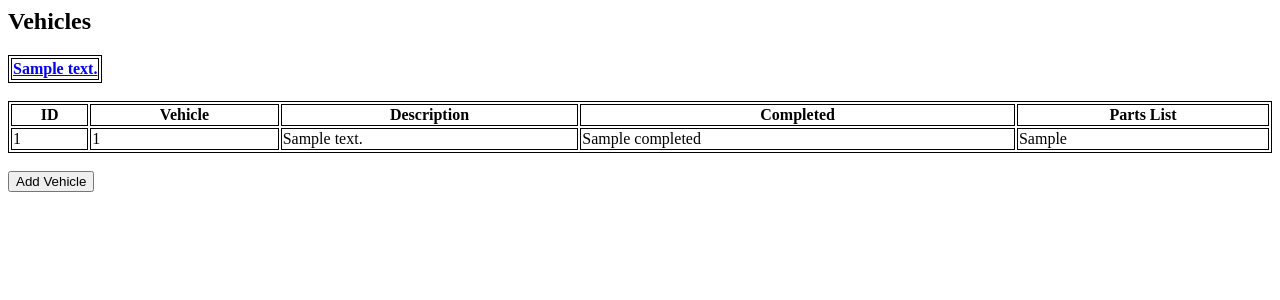
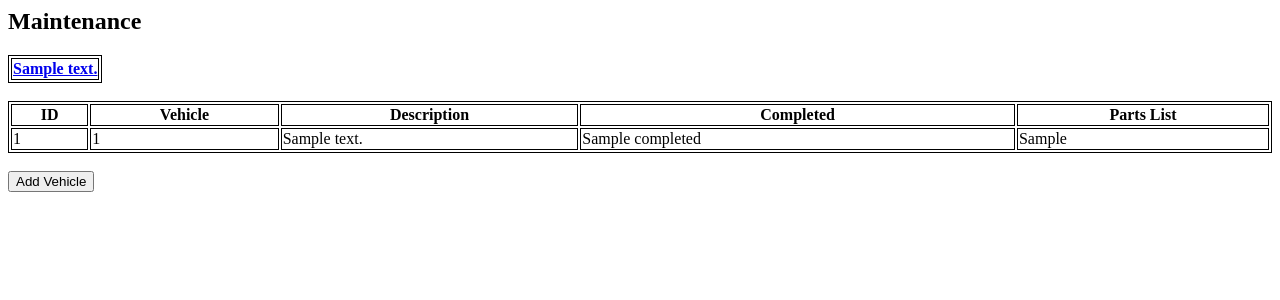
Before and after one commit to StephenP-AL/CS499-group-7, a Django app: template src/seven/truckr/templates/truckr/maintenance.html in a window 1280 px wide. Shown: the top 300 px of the page. Run offline with Django 3.2, Linux system fonts and the light colour scheme; the template is opened without the code that fills it: most values are stand-ins (such as "Sample title", 1, 10 or a date in 2020); lists and menus that the app fills with data are empty.

Commit message:
added maintenance page to navbar table. Changed title on maintenance page

```diff
--- a/src/seven/truckr/templates/truckr/maintenance.html
+++ b/src/seven/truckr/templates/truckr/maintenance.html
@@ -3,7 +3,7 @@
 	table, th, td {   border:1px solid black; }
 	</style>
 <body>
-	<h2>Vehicles</h2>
+	<h2>Maintenance</h2>
 <!-- Navigation bar -->
 {% if nav %}
 <table>
```
Also changed, not shown: src/seven/db.sqlite3.
